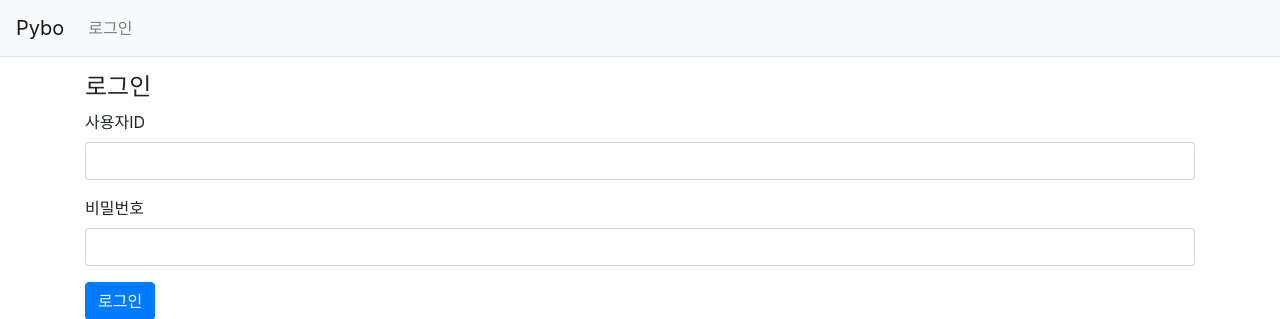
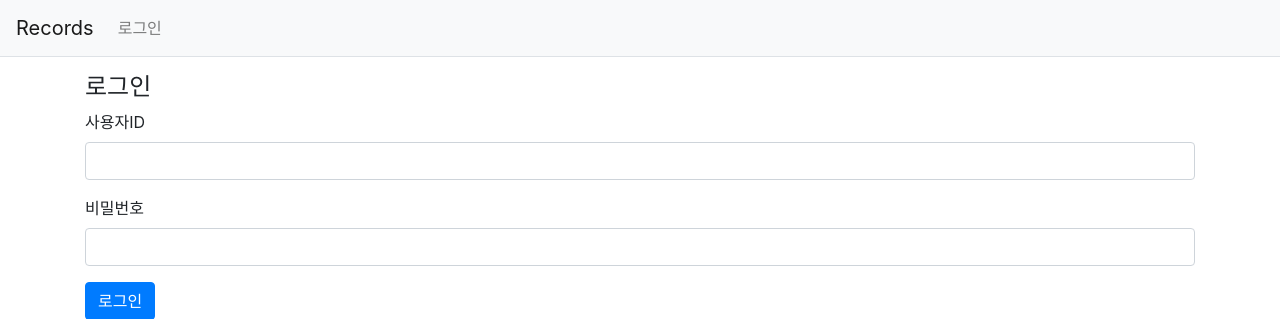
Before and after one commit to fkdltm123/pybo, a Django app: page /common/login/ in a window 1280 px wide. Shown: the top 319 px of the page. Run offline with Django 3.2, Linux system fonts and the light colour scheme; some libraries are stand-ins or nearby versions.

Commit message:
logout tab

```diff
--- a/templates/base.html
+++ b/templates/base.html
@@ -6,7 +6,7 @@
     <meta name="viewport" content="width=device-width, initial-scale=1.0, shrink-to-fit=no">
     <link rel="stylesheet" type="text/css" href="{% static 'bootstrap.min.css' %}">
     <link rel="stylesheet" type="text/css" href="{% static 'style.css' %}">
-    <title>PYBO</title>
+    <title>Records</title>
 </head>
 <body>
 <!--네비게이션바 Start-->
--- a/templates/navbar.html
+++ b/templates/navbar.html
@@ -1,5 +1,5 @@
 <nav class="navbar navbar-expand-lg navbar-light bg-light border-bottom">
-    <a class="navbar-brand" href="{% url 'pybo:index' %}">Pybo</a>
+    <a class="navbar-brand" href="{% url 'pybo:index' %}">Records</a>
     <button class="navbar-toggler ml-auto" type="button" data-toggle="collapse" data-target="#navbarNav"
     aria-controls="navbarNav" aria-expanded="false" aria-label="Toggle navigation">
         <span class="navbar-toggler-icon"></span>
@@ -8,7 +8,9 @@
         <ul class="navbar-nav">
             <li class="nav-item">
                 {% if user.is_authenticated %}
-                {{ user.username }}님 환영합니다!
+                <span class="nav-link">{{ user.username }}</span>
+            </li>
+            <li>
                 <a class="nav-link" href="{% url 'common:logout' %}">로그아웃</a>
                 {% else %}
                 <a class="nav-link" href="{% url 'common:login' %}">로그인</a>
```
